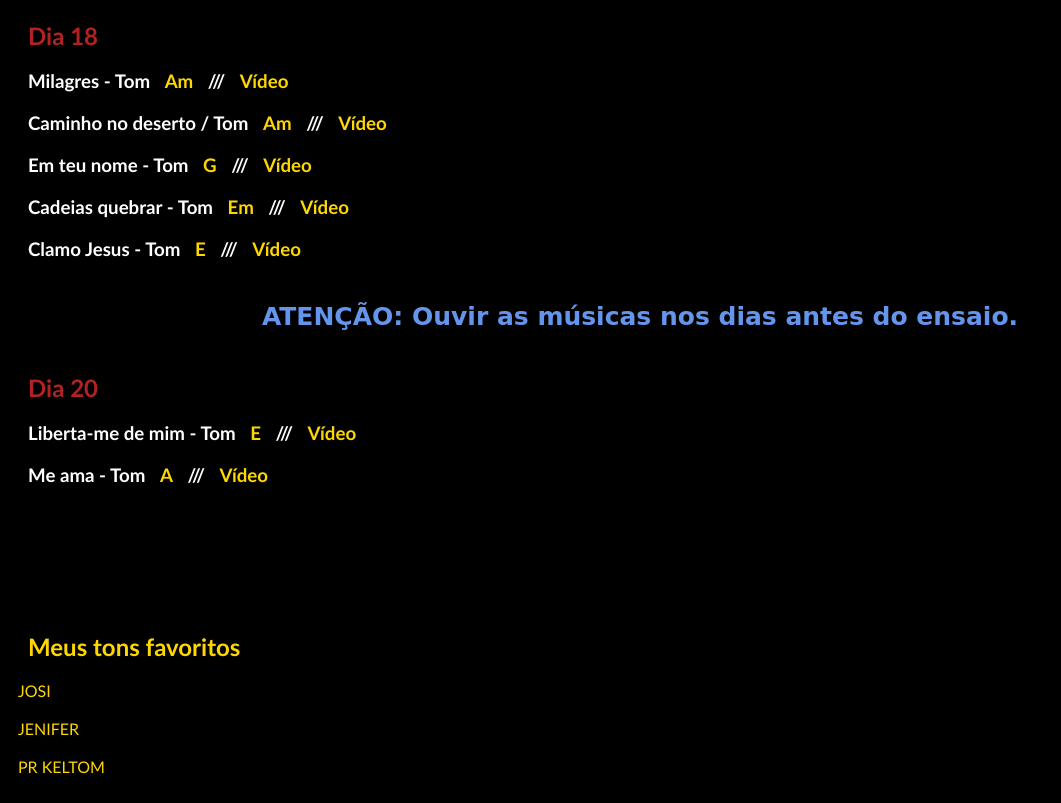
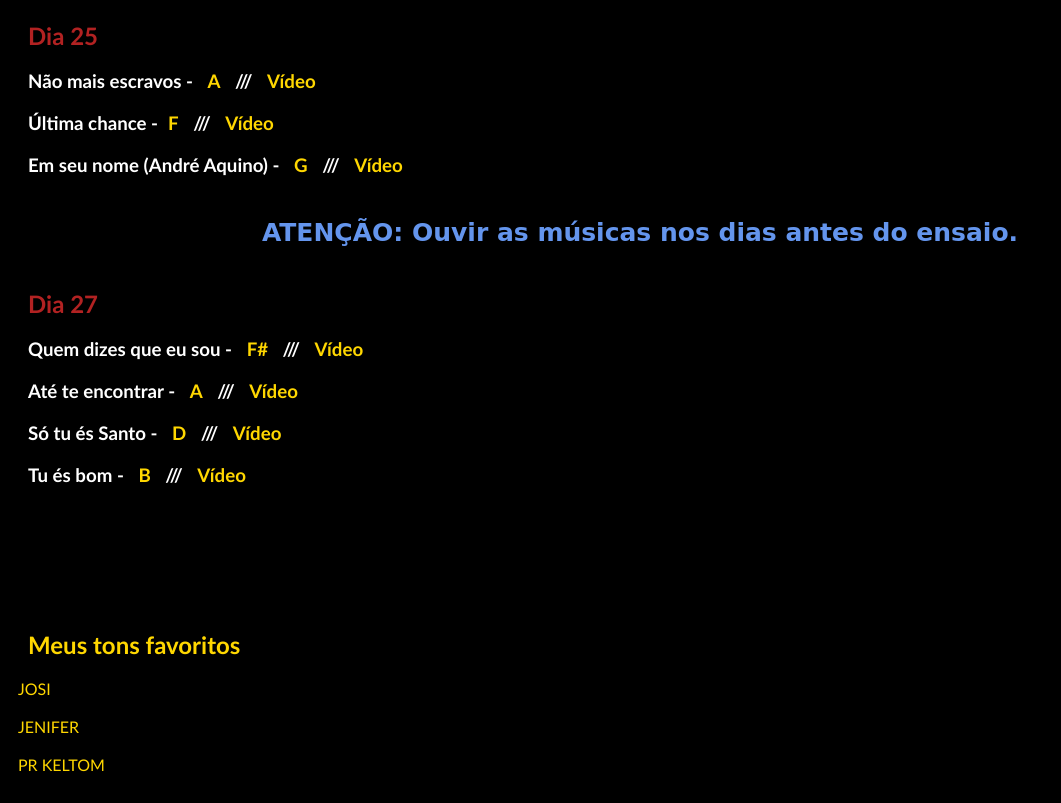
Before and after one commit to Souza-Silva86/escala-louvor, a plain HTML site: page index.html in a window 1280 px wide. Shown: the part 928-1731 px from the top of the page, without its empty margins (0-1061 px from the left). Drawn offline with Linux system fonts and the light colour scheme; a web font is replaced by a local one.

Commit message:
Mudança de músicas e links

```diff
--- a/index.html
+++ b/index.html
@@ -17,7 +17,7 @@
             <nav>
                João 4.23 Mas a hora vem, e agora é, em que os verdadeiros adoradores adorarão o Pai em espírito
                 e em verdade; porque o Pai procura a tais que assim o adorem.
-                <div></div>
+                <div>Se dediquem mais no louvor "Tu és bom" (Jason Lee)</div>
 
             </nav>
         </header>
@@ -138,50 +138,45 @@
 
 
 
-        <h2 class="h1h3">Dia 18 </h2>
+        <h2 class="h1h3">Dia 25 </h2>
 
-        <h3>Milagres - Tom <a class="sem decoration" href="https://www.cifraclub.com.br/juliano-son/milagres/" target="-blank"><span>Am</span></a> /// <a
-                class="sem decoration" href="https://youtu.be/P92VCmjzlRU?si=n01t-TAriiHzdyiG"
+        <h3>Não mais escravos -  <a class="sem decoration" href="https://www.cifraclub.com.br/fernandinho/nao-mais-escravos/#key=0"
+             target="-blank"><span>A</span></a> /// <a
+                class="sem decoration" href="https://youtu.be/cPWuFBnsYek?si=ijbFuQLww7Ib7vuT"
                 target="-blank"><span>Vídeo</span></a></h3>
 
 
-        <h3>Caminho no deserto / Tom <a class="sem decoration" href="https://www.cifraclub.com.br/soraya-moraes/caminho-no-deserto/#key=0" target="-blank"><span>Am</span></a> /// <a
-                class="sem decoration" href="https://youtu.be/n3qTisl_Unk?si=4IGnQ2lp5vcWlmTz"
+        <h3>Última chance -<a class="sem decoration" href="https://www.cifraclub.com.br/ministerio-ipiranga/a-ultima-chance/#key=8" target="-blank"><span>F</span></a> /// <a
+                class="sem decoration" href="https://youtu.be/6V9O5NXhaCQ?si=kf90jl4_VBFEVkvX"
                 target="-blank"><span>Vídeo</span></a>
 
-            <h3>Em teu nome - Tom <a class="sem decoration" href="https://www.cifraclub.com.br/family-worship/em-teu-nome/" target="-blank"><span>G</span></a>
-                /// <a class="sem decoration" href="https://youtu.be/r-cBzZzJPSk?si=eqdB7k4VB7t3cpQs"
+            <h3>Em seu nome (André Aquino) - <a class="sem decoration" href="https://www.cifraclub.com.br/andre-aquino/em-seu-nome-part-gabriela-rocha/#capo=0" target="-blank"><span>G</span></a>
+                /// <a class="sem decoration" href="https://youtu.be/bHooZ7OGN1I?si=XBaHQm4wVEcymeo6"
                     target="-blank"><span>Vídeo</span></a></h3>
-
-            <h3>Cadeias quebrar - Tom <a class="sem decoration" href="https://www.cifraclub.com.br/family-worship/em-teu-nome/" target="-blank"><span>Em</span></a> ///
-                <a class="sem decoration" href="https://youtu.be/1rM4mUb7U4w?si=5Tgm3mFByIdmctD0"
-                    target="-blank"><span>Vídeo</span></a>
-
             </h3>
 
 
-
-            <h3>Clamo Jesus - Tom <a class="sem decoration" href="https://www.cifraclub.com.br/paulo-cesar-baruk/clamo-jesus/" target="-blank"><span>E</span></a>
-                /// <a class="sem decoration" href="https://youtu.be/ye9caqETC0A?si=58b7QB_KvE5rKwQ2"
-                    target="-blank"><span>Vídeo</span></a></h3>
-
             <h5 class="alinhar-centro">ATENÇÃO: Ouvir as músicas nos dias antes do ensaio.</h5>
 
-            <h1 class="h1h3">Dia 20 </h1>
+            <h1 class="h1h3">Dia 27 </h1>
 
 
 
-            <h3>Liberta-me de mim - Tom <a class="sem decoration" href="https://www.cifraclub.com.br/luma-elpidio/liberta-me-de-mim/"
-                 target="-blank"><span>E</span></a>
-                /// <a class="sem decoration" href="https://youtu.be/ZatSU4fnm-M?si=5JCW2dG7Gjb8G4iQ" target="-blank"><span>Vídeo</span></a></h3>
+            <h3>Quem dizes que eu sou -  <a class="sem decoration" href="https://www.cifraclub.com.br/hillsong-worship/eu-sou-quem-dizes-que-eu-sou/#capo=0&key=8"
+                 target="-blank"><span>F#</span></a>
+                /// <a class="sem decoration" href="https://youtu.be/WForDeZYDio?si=jjqfSwVDhVgI_dhS" target="-blank"><span>Vídeo</span></a></h3>
 
-            <h3>Me ama - Tom <a class="sem decoration" href="https://www.cifras.com.br/cifra/diante-do-trono/me-ama" target="-blank"><span>A</span></a>
-                /// <a class="sem decoration" href="https://www.youtube.com/watch?v=EwpdlfMqS-0" target="-blank"><span>Vídeo</span></a>
+            <h3>Até te encontrar -  <a class="sem decoration" href="https://www.cifraclub.com.br/be-one-music/ate-te-encontrar/" target="-blank"><span>A</span></a>
+                /// <a class="sem decoration" href="https://youtu.be/JwAv0LboTRo?si=XGI412jy_Ps8OwUk" target="-blank"><span>Vídeo</span></a>
             </h3>
 
 
-              <h3>  <a class="sem decoration" href="" target="-blank"><span></span></a>
-                <a class="sem decoration" href="" target="-blank"><span></span></a>
+              <h3>Só tu és Santo - <a class="sem decoration" href="https://www.cifraclub.com.br/ministerio-morada/so-tu-s-santo/#capo=0&key=5" target="-blank"><span>D</span></a> ///
+                <a class="sem decoration" href="https://youtu.be/REJGnZQIFnA?si=t8DnntMx6vpPN_aZ" target="-blank"><span>Vídeo</span></a></h3>
+
+                <h3>Tu és bom - <a class="sem decoration" href="https://www.cifraclub.com.br/pr-jason-lee-jones/tu-es-bom/" target="-blank"><span>B</span></a> ///
+                    <a class="sem decoration" href="https://youtu.be/HX_m1E_Fz3M?si=osqJgYOQgkMoo2HG" target="-blank"><span>Vídeo</span></a></h3>
+
 
                 <a class="sem decoration" href="" target="-blank"><span></span></a>
                 <a class="sem decoration" href="" target="-blank"><span></span></a>
--- a/louvor-style.css
+++ b/louvor-style.css
@@ -45,7 +45,7 @@ html{
 
 }
 
-.sem-decoration li {
+.sem-decoration  {
     text-decoration: none;
 }
 
```
Also changed, not shown: tons-da-Josi.html (+25 -10 lines).
